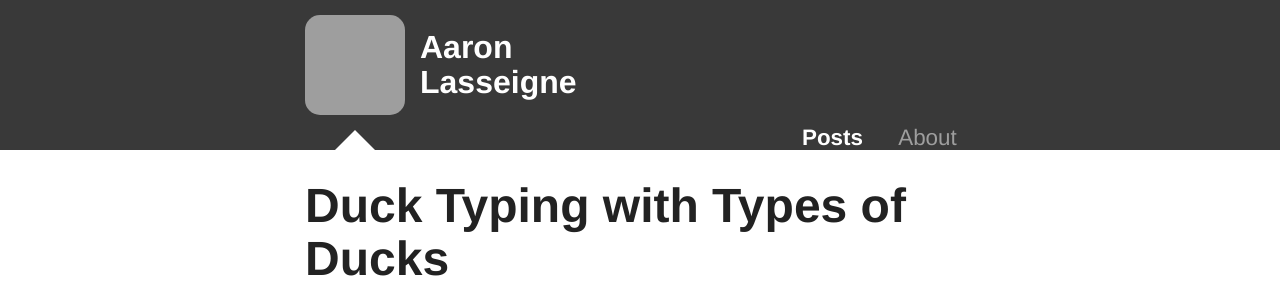
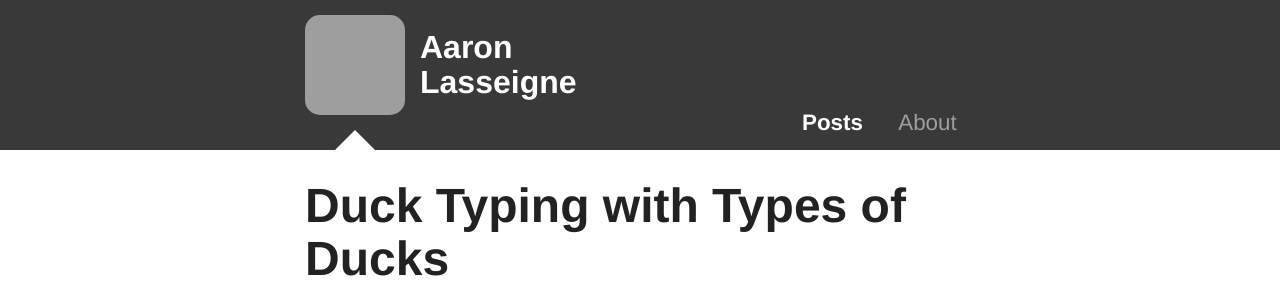
Before and after one commit to AaronLasseigne/aaronlasseigne.github.com, a Jekyll site: the page built from index.html, in a window 1280 px wide. Shown: the top 302 px of the page. Built offline with Jekyll 4.4.1, drawn with Linux system fonts in a browser that asks for light colours; the list of posts is cut into pages by our own code; grey boxes are pictures that could not be loaded.

Commit message:
fix Posts and About link placement in Safari

```diff
--- a/css/header.scss
+++ b/css/header.scss
@@ -10,6 +10,7 @@
 
     height: 170px;
     padding-top: $spacing;
+    position: relative;
 
     @media only screen and (min-width: $screen-small) {
       height: 150px;
@@ -59,8 +60,9 @@
         height: 0;
         width: 0;
 
-        margin-top: $spacing;
-        margin-left: 30px;
+        position: absolute;
+        left: 45px;
+        top: 130px;
       }
     }
   }
```
Also changed, not shown: assets/all.css.
